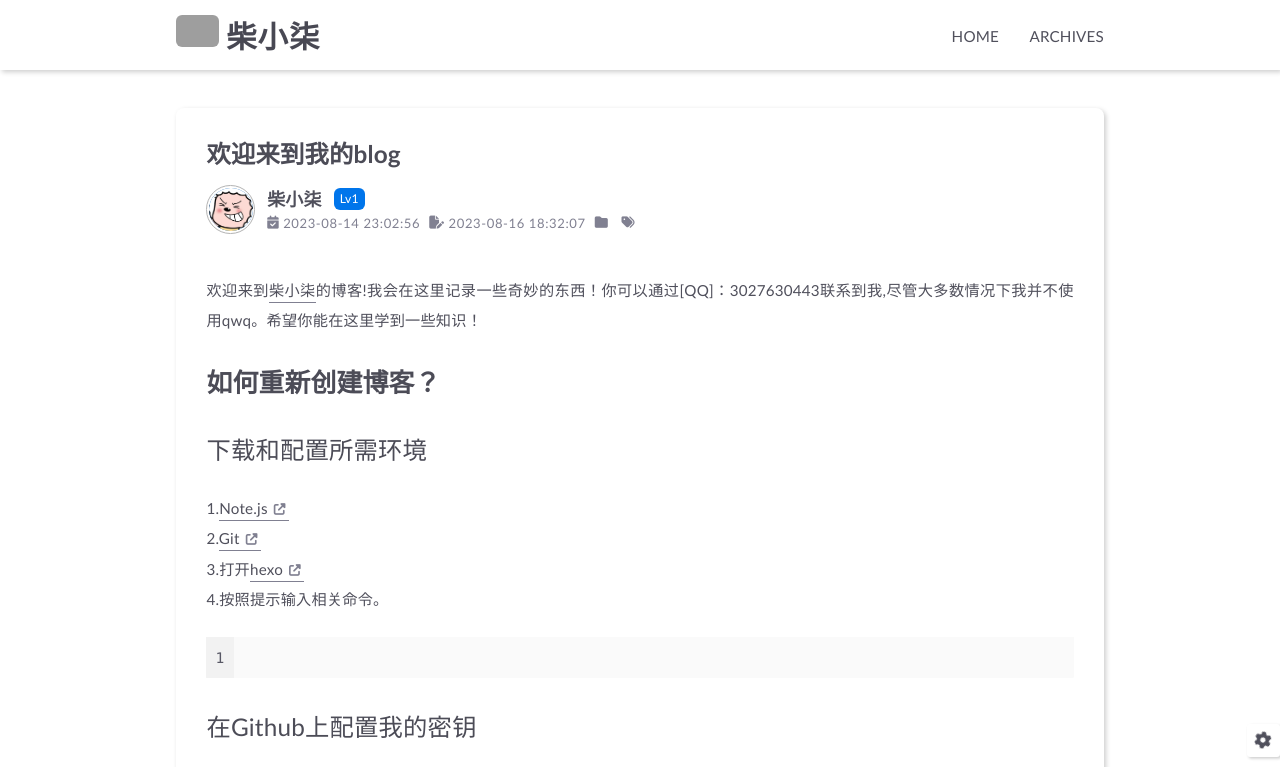
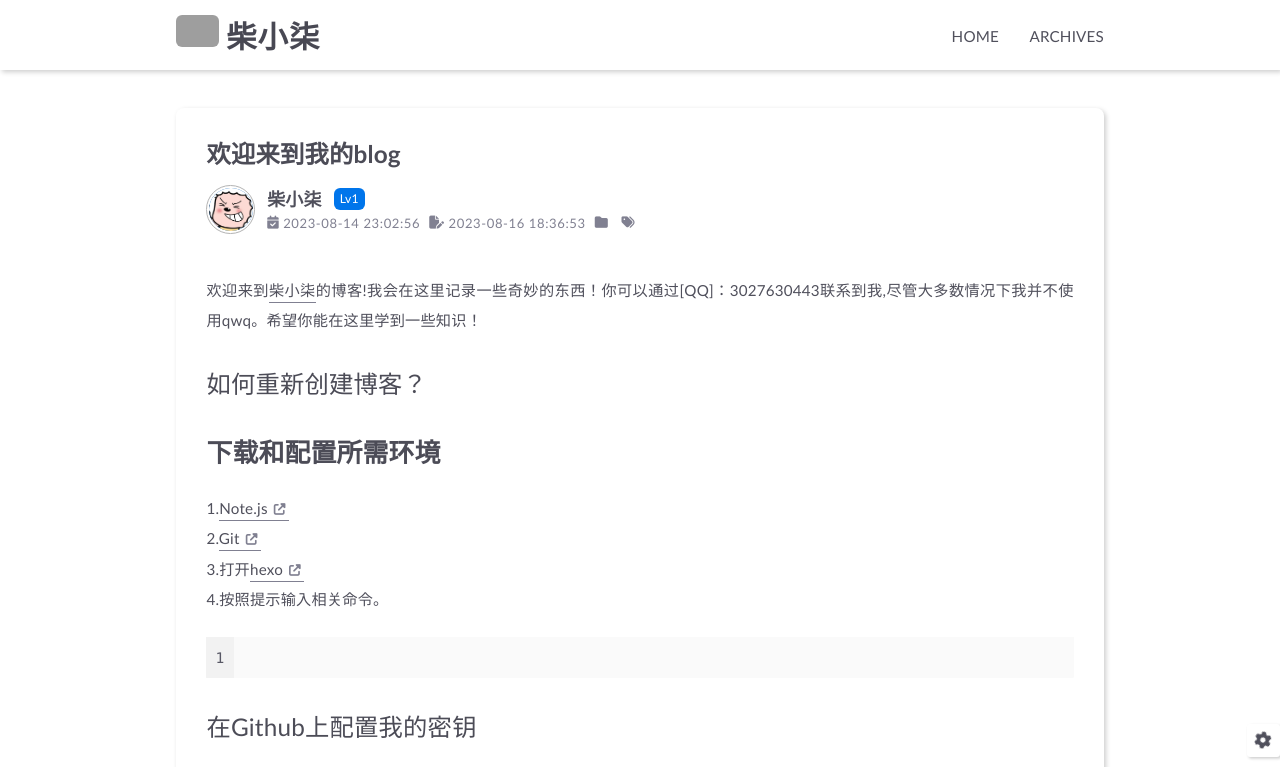
Before and after one commit to Xkehero/xkehero.github.io, a plain HTML site: page 2023/08/14/hello-world/index.html in a window 1280 px wide. Shown: the top 767 px of the page. Drawn offline with Linux system fonts and the light colour scheme; grey boxes are pictures that could not be loaded; a script that the page names is missing.

Commit message:
Site updated: 2023-08-16 18:37:17

```diff
--- a/2023/08/14/hello-world/index.html
+++ b/2023/08/14/hello-world/index.html
@@ -175,7 +175,7 @@
 
             <span class="meta-info-item article-update-date">
                 <i class="icon fa-solid fa-file-pen"></i>&nbsp;
-                <span class="pc">2023-08-16 18:32:07</span>
+                <span class="pc">2023-08-16 18:36:53</span>
             </span>
 
 
@@ -214,7 +214,7 @@
 
 
                 <p>欢迎来到<a href="xkehero.github.io">柴小柒</a>的博客!我会在这里记录一些奇妙的东西！你可以通过[QQ]：3027630443联系到我,尽管大多数情况下我并不使用qwq。希望你能在这里学到一些知识！</p>
-<h2 id="如何重新创建博客？"><a href="#如何重新创建博客？" class="headerlink" title="如何重新创建博客？"></a>如何重新创建博客？</h2><h3 id="下载和配置所需环境"><a href="#下载和配置所需环境" class="headerlink" title="下载和配置所需环境"></a>下载和配置所需环境</h3><p>1.<a class="link"   target="_blank" rel="noopener" href="http://nodejs.org/" >Note.js<i class="fas fa-external-link-alt"></i></a><br>2.<a class="link"   target="_blank" rel="noopener" href="https://git-scm.com/download/win" >Git<i class="fas fa-external-link-alt"></i></a><br>3.打开<a class="link"   target="_blank" rel="noopener" href="https://hexo.io/zh-cn/index.html" >hexo<i class="fas fa-external-link-alt"></i></a><br>4.按照提示输入相关命令。</p>
+<h3 id="如何重新创建博客？"><a href="#如何重新创建博客？" class="headerlink" title="如何重新创建博客？"></a>如何重新创建博客？</h3><h2 id="下载和配置所需环境"><a href="#下载和配置所需环境" class="headerlink" title="下载和配置所需环境"></a>下载和配置所需环境</h2><p>1.<a class="link"   target="_blank" rel="noopener" href="http://nodejs.org/" >Note.js<i class="fas fa-external-link-alt"></i></a><br>2.<a class="link"   target="_blank" rel="noopener" href="https://git-scm.com/download/win" >Git<i class="fas fa-external-link-alt"></i></a><br>3.打开<a class="link"   target="_blank" rel="noopener" href="https://hexo.io/zh-cn/index.html" >hexo<i class="fas fa-external-link-alt"></i></a><br>4.按照提示输入相关命令。</p>
 <figure class="highlight bash"><table><tr><td class="gutter"><pre><span class="line">1</span><br></pre></td><td class="code"><pre><span class="line"></span><br></pre></td></tr></table></figure>
 
 <h3 id="在Github上配置我的密钥"><a href="#在Github上配置我的密钥" class="headerlink" title="在Github上配置我的密钥"></a>在Github上配置我的密钥</h3><p>1.首先在Github中创建一个名为<a href="xkehero.github.io">用户名+github.io</a>的仓库。<br>2.在第四步中生成的blog所在目录，右键打开git bash，输入 </p>
```
Also changed, not shown: index.html (+1 -1 lines).
